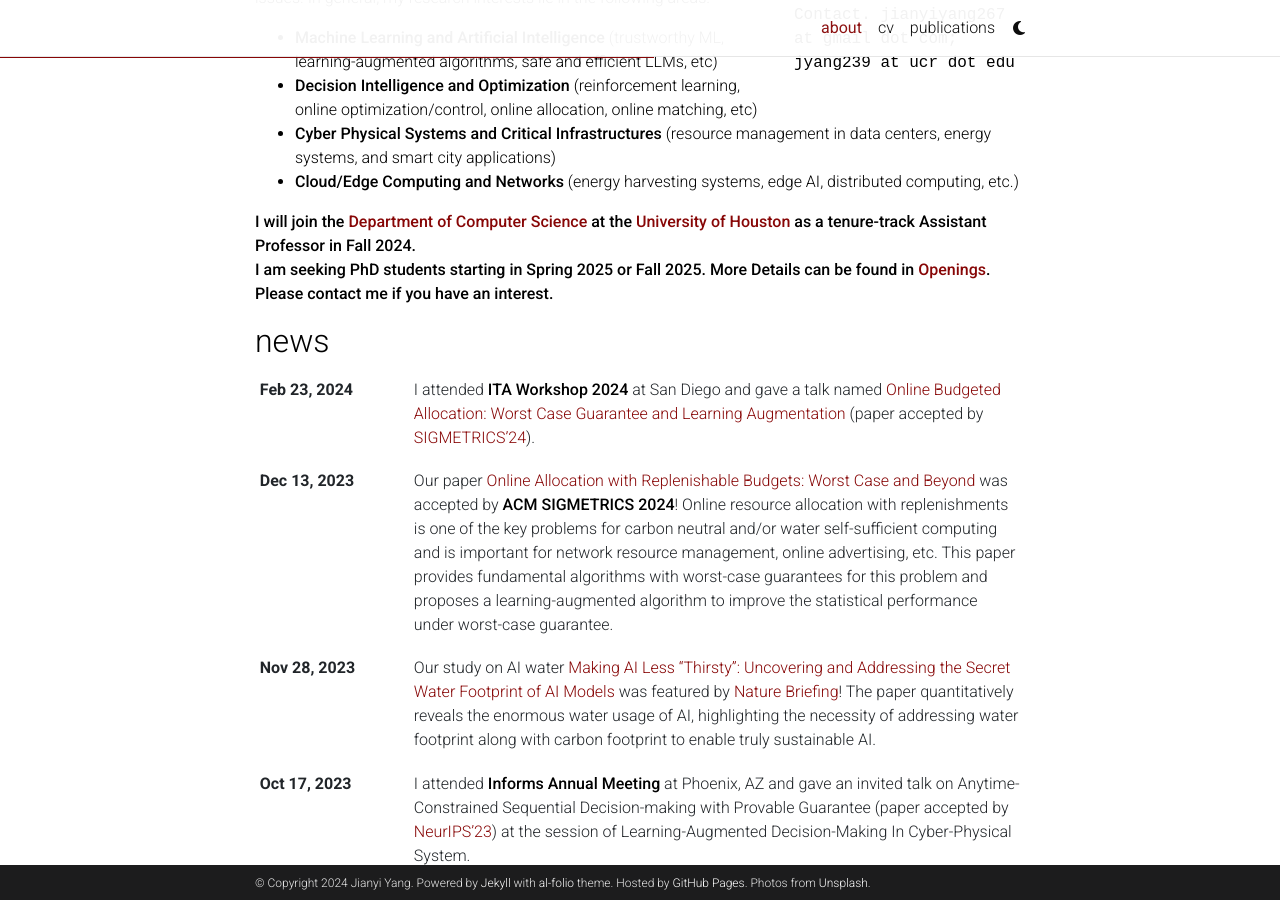
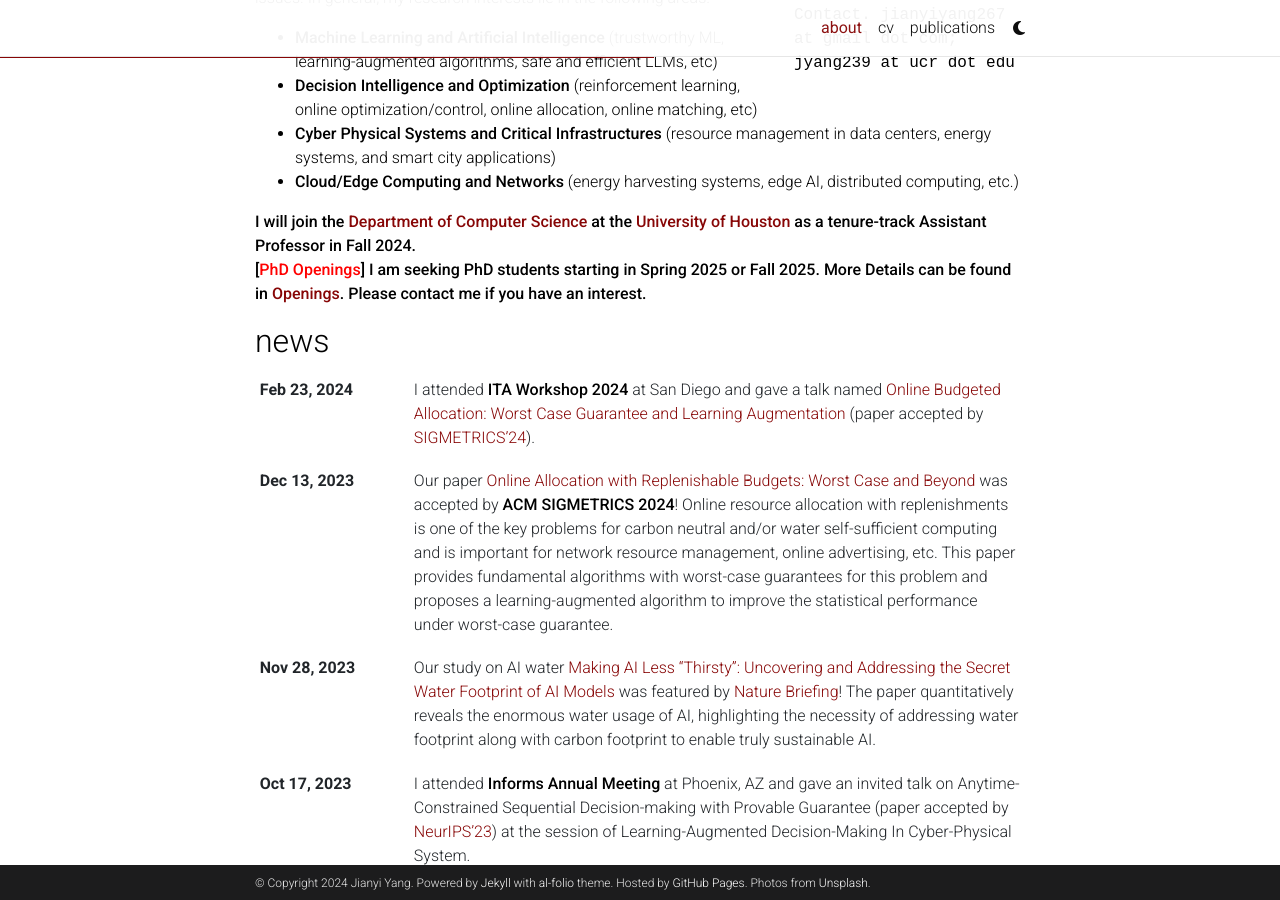
Before and after one commit to JYang-AI/jyang-ai.github.io, a Jekyll site: the page built from _pages/about.md, in a window 1280 px wide and 900 px high, scrolled down 439 px. Built offline with Jekyll 4.4.1, drawn with Linux system fonts in a browser that asks for light colours; full-size pictures stand in for the smaller copies a plugin makes; some web fonts are replaced; comment, search, counter and statistics services are not loaded; a style sheet for code colours, icons or effects is not loaded.

Commit message:
Update about.md

```diff
--- a/_pages/about.md
+++ b/_pages/about.md
@@ -27,4 +27,4 @@
 
 
 **I will join the [Department of Computer Science](https://www.uh.edu/nsm/computer-science/) at the [University of Houston](https://www.uh.edu) as a tenure-track Assistant Professor in Fall 2024.** \
-**I am seeking PhD students starting in Spring 2025 or Fall 2025. More Details can be found in [Openings](https://jyang-ai.github.io/papers/files/Openings.pdf). Please contact me if you have an interest.**
+**[<span style="color: red;">PhD Openings</span>] I am seeking PhD students starting in Spring 2025 or Fall 2025. More Details can be found in [Openings](https://jyang-ai.github.io/papers/files/Openings.pdf). Please contact me if you have an interest.**
```
